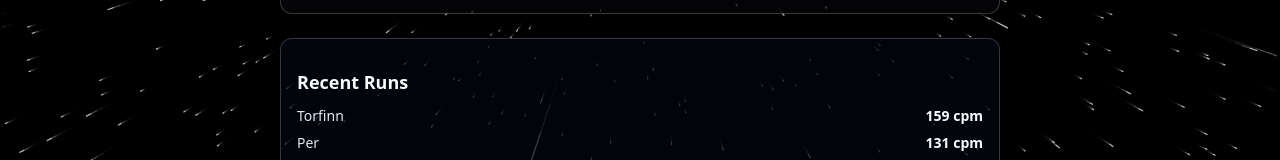
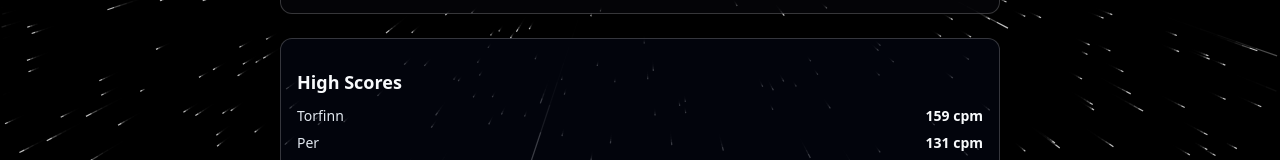
Before and after one commit to kjeeetil/notmytype, a Next.js app in the folder web/: page / in a window 1280 px wide. Shown: the part 567-727 px from the top of the page. Built offline with nearby package versions, Linux system fonts and the light colour scheme; no server answers.

Commit message:
renamed recent scores to high scores

```diff
--- a/web/app/page.js
+++ b/web/app/page.js
@@ -607,12 +607,12 @@ function Scoreboard({ scores, error }) {
 
   return (
     <section style={{ marginTop: 24, padding: 16, border: "1px solid rgba(255,255,255,0.2)", borderRadius: 12, background: "rgba(3,7,18,0.7)" }}>
-      <h2 style={{ marginBottom: 12, fontSize: 18, fontWeight: 600 }}>Recent Runs</h2>
+      <h2 style={{ marginBottom: 12, fontSize: 18, fontWeight: 600 }}>High Scores</h2>
       {error && (
         <div style={{ color: "#fca5a5", marginBottom: 8, fontSize: 13 }}>{error}</div>
       )}
       {prepared.length === 0 ? (
-        <div style={{ color: "#94a3b8" }}>Complete three passages to record your first score.</div>
+        <div style={{ color: "#94a3b8" }}>Complete three passages to record your score.</div>
       ) : (
         <div style={{ display: "grid", rowGap: 8 }}>
           {prepared.map((entry, idx) => (
```
